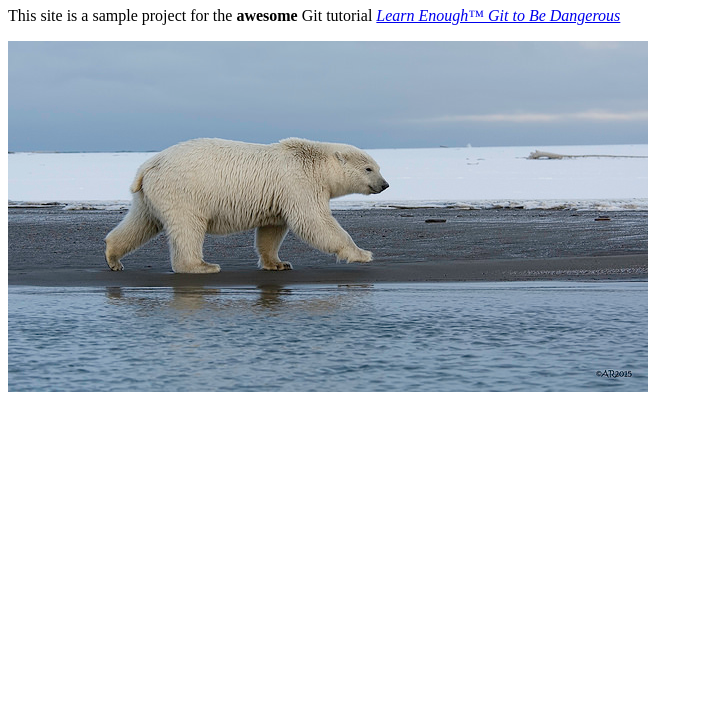
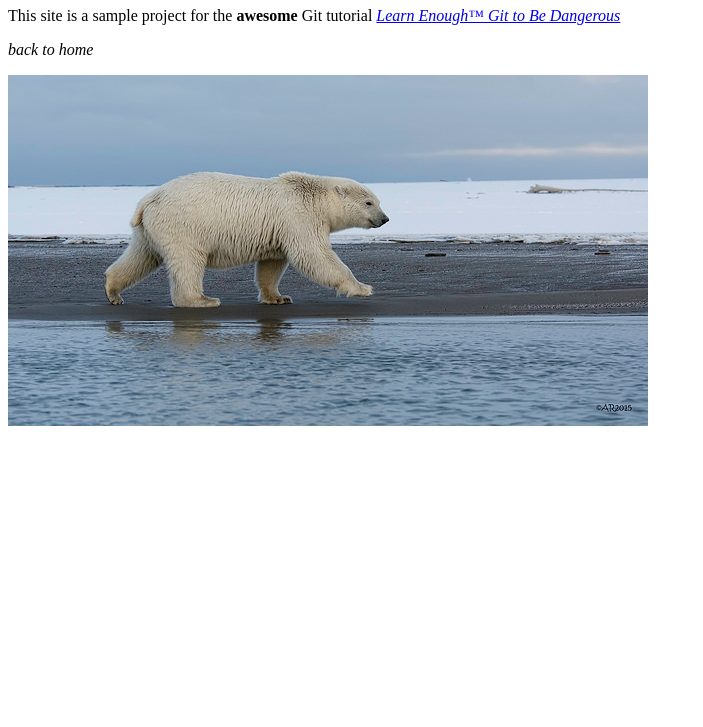
Before and after one commit to Shadeslayer1994/website, a plain HTML site: page website/about.html in a window 1280 px wide. Shown: the part 73-800 px from the top of the page, without its empty margins (0-703 px from the left). Drawn offline with Linux system fonts and the light colour scheme; files whose address does not match are found by name.

Commit message:
add home link

```diff
--- a/website/about.html
+++ b/website/about.html
@@ -8,6 +8,7 @@
     <meta charset="utf-8">
     <p> This site is a sample project for the <strong>awesome</strong> Git tutorial <a href="http://learnenough.com/git-tutorial"><em>Learn Enough™ Git to Be Dangerous</em></a>
     </p>
+    <p> <a href"file:///home/shadeslayer/repos/website/index.html"><em>back to home</em></a> </p>
     <img src="/home/shadeslayer/repos/images/polar_bear.jpg" alt="Polar bear">
   </body>
 </html>
```
